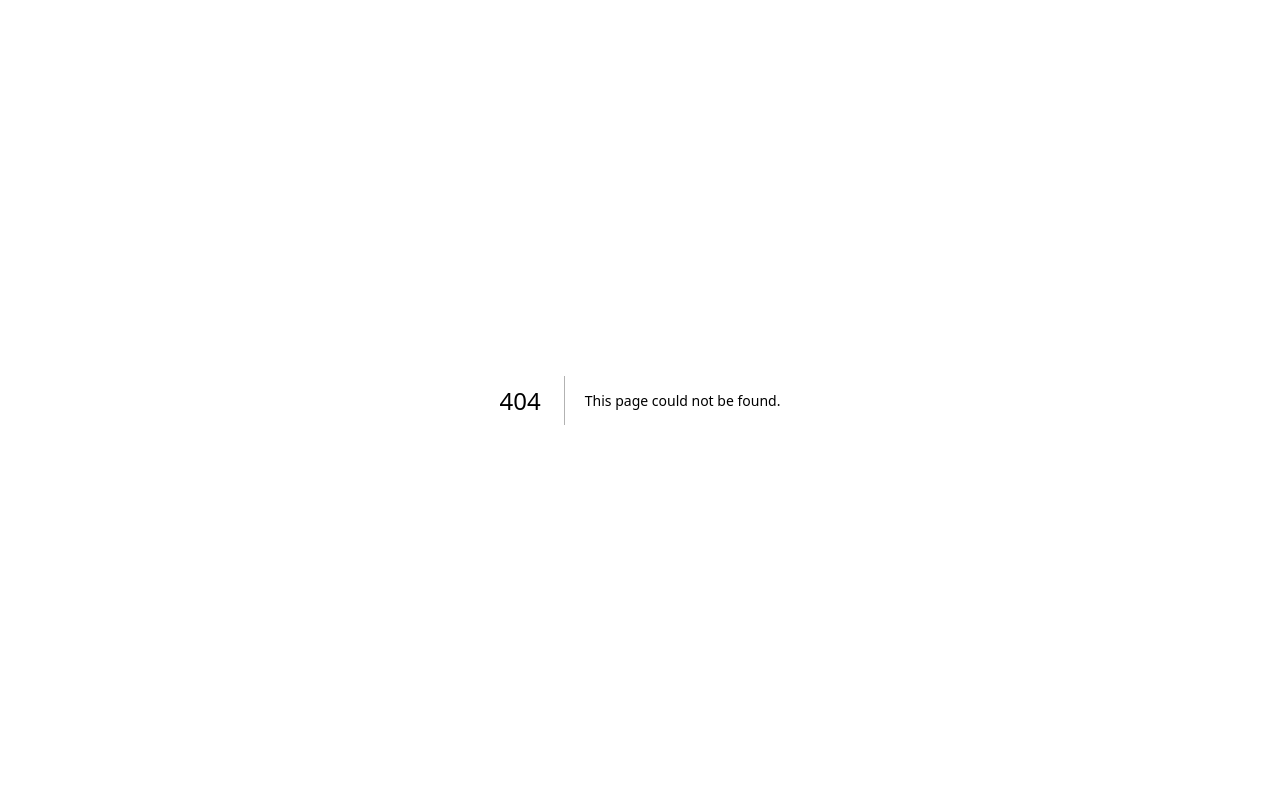
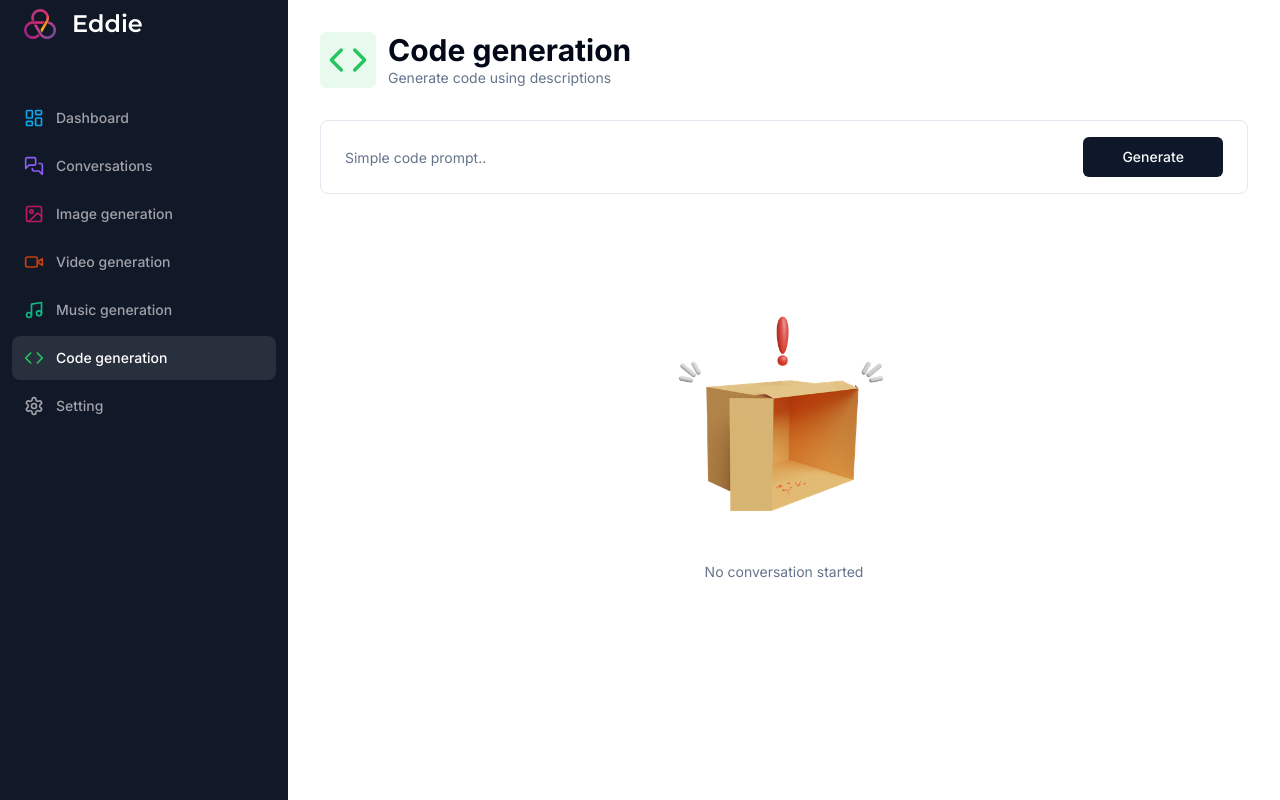
Before and after one commit to eshward95/ai-sass, a Next.js app: page /code in a window 1280 px wide. Before the commit this address had no page. Built offline with nearby package versions, Linux system fonts and the light colour scheme.

Commit message:
code ai & styling with react markdown

```diff
--- /dev/null
+++ b/app/(dashboard)/(routes)/code/constant.ts
@@ -0,0 +1,5 @@
+import * as z from "zod";
+
+export const formSchema = z.object({
+  prompt: z.string().min(1, "Please enter a prompt"),
+});
--- /dev/null
+++ b/app/(dashboard)/(routes)/code/page.tsx
@@ -0,0 +1,152 @@
+"use client";
+import { Heading } from "@/components/heading";
+import { zodResolver } from "@hookform/resolvers/zod";
+import axios from "axios";
+import { Code } from "lucide-react";
+import { useForm } from "react-hook-form";
+import ReactMarkdown from "react-markdown";
+import * as z from "zod";
+
+import Empty from "@/components/Empty";
+import Loader from "@/components/Loader";
+import BotAvatar from "@/components/bot-avatar";
+import { Button } from "@/components/ui/button";
+import { Form, FormControl, FormField, FormItem } from "@/components/ui/form";
+import { Input } from "@/components/ui/input";
+import UserAvatar from "@/components/user-avatar";
+import { cn } from "@/lib/utils";
+import { useRouter } from "next/navigation";
+import { useState } from "react";
+import { formSchema } from "./constant";
+type MessageType = {
+  content: String;
+  role: String;
+};
+const CodePage = () => {
+  const router = useRouter();
+  const [messages, setMessages] = useState<MessageType[]>([]);
+
+  const form = useForm<z.infer<typeof formSchema>>({
+    resolver: zodResolver(formSchema),
+    defaultValues: {
+      prompt: "",
+    },
+  });
+
+  const isLoading = form.formState.isSubmitting;
+  const onSubmit = async (values: z.infer<typeof formSchema>) => {
+    console.log(values);
+    try {
+      const userMessage: MessageType = {
+        role: "user",
+        content: values.prompt,
+      };
+      const newMessages = [...messages, userMessage];
+      const response = await axios.post("/api/code", {
+        messages: newMessages,
+      });
+      setMessages((current) => [...current, userMessage, response.data]);
+      form.reset();
+    } catch (error) {
+      console.log(error);
+    } finally {
+      router.refresh();
+    }
+  };
+
+  return (
+    <div>
+      <Heading
+        title="Code generation"
+        description="Generate code using descriptions"
+        icon={Code}
+        iconColor="text-green-500"
+        bgColor="bg-green-500/10"
+      />
+      <div className="px-4 lg:px-8">
+        <div>
+          <Form {...form}>
+            <form
+              onSubmit={form.handleSubmit(onSubmit)}
+              className="rounded-lg border
+               w-full p-4 px-3 md:px-6
+                grid grid-cols-12 gap-2
+                focus-within:shadow-sm"
+            >
+              <FormField
+                name="prompt"
+                render={({ field }) => (
+                  <FormItem className="col-span-12 lg:col-span-10">
+                    <FormControl className="m-0 p-0">
+                      <Input
+                        className="border-0 outline-none
+                        focus-visible:ring-0
+                        focus-visible:ring-transparent"
+                        type="text"
+                        disabled={isLoading}
+                        placeholder="Simple code prompt.."
+                        {...field}
+                      />
+                    </FormControl>
+                  </FormItem>
+                )}
+              />
+              <Button
+                className="col-span-12 lg:col-span-2 w-full"
+                disabled={isLoading}
+              >
+                Generate
+              </Button>
+            </form>
+          </Form>
+        </div>
+        {isLoading && (
+          <div className="items-center justify-center p-8 rounded-lg w-full">
+            <Loader />
+          </div>
+        )}
+        {messages.length === 0 && !isLoading && (
+          <Empty label="No conversation started" />
+        )}
+        <div className="space-y-4 mt-4">
+          <div className="flex flex-col-reverse gap-y-4">
+            {messages.map((message: any, i) => (
+              <div
+                key={i}
+                className={cn(
+                  "p-8 w-full flex items-start rounded-lg gap-x-8 bg-slate-100",
+                  message.role === "user"
+                    ? "bg-white border border-black/10"
+                    : "bg-muted"
+                )}
+              >
+                {message.role === "user" ? <UserAvatar /> : <BotAvatar />}
+                {/* <p className="text-sm">{message.content}</p>  */}
+                <ReactMarkdown
+                  components={{
+                    pre: ({ node, ...props }) => (
+                      <div className="overflow-auto w-full my-2 bg-black/10 p-2 rounded-lg">
+                        <pre {...props} />
+                      </div>
+                    ),
+                    code: ({ node, ...props }) => (
+                      <code
+                        className=" bg-black/10 p-1 rounded-lg"
+                        {...props}
+                      />
+                    ),
+                  }}
+                  className="text-sm overflow-hidden leading-7"
+                >
+                  {message.content || ""}
+                </ReactMarkdown>
+              </div>
+            ))}
+          </div>
+        </div>
+      </div>
+    </div>
+  );
+};
+
+export default CodePage;
--- /dev/null
+++ b/app/api/code/route.ts
@@ -0,0 +1,34 @@
+import { auth } from "@clerk/nextjs";
+import { NextResponse } from "next/server";
+import OpenAI from "openai";
+
+const openai = new OpenAI({
+  apiKey: process.env.OPEN_AI_KEY,
+});
+const instructionMessage = {
+  role: "system",
+  content:
+    "You are a code generator. You must answer only in markdown code snippets. Use code comments for explaination",
+};
+
+// const openai = new OpenAIApi(config)
+
+export async function POST(req: Request) {
+  try {
+    const { userId } = auth();
+    const body = await req.json();
+    const { messages } = body;
+    if (!userId) return new NextResponse("Unauthorized", { status: 401 });
+    if (!messages)
+      return new NextResponse("Please enter a prompt", { status: 400 });
+
+    const response = await openai.chat.completions.create({
+      model: "gpt-3.5-turbo",
+      messages: [instructionMessage, ...messages],
+    });
+    return NextResponse.json(response.choices[0].message);
+  } catch (error) {
+    console.log("[CODE ERROR]", error);
+    return new NextResponse("Internal error", { status: 500 });
+  }
+}
--- a/package.json
+++ b/package.json
@@ -24,6 +24,7 @@
     "react": "^18",
     "react-dom": "^18",
     "react-hook-form": "^7.49.2",
+    "react-markdown": "^9.0.1",
     "tailwind-merge": "^2.2.0",
     "tailwindcss-animate": "^1.0.7",
     "zod": "^3.22.4"
```
Also changed, not shown: 1 other file (tests, documents, lock files or other folders).
